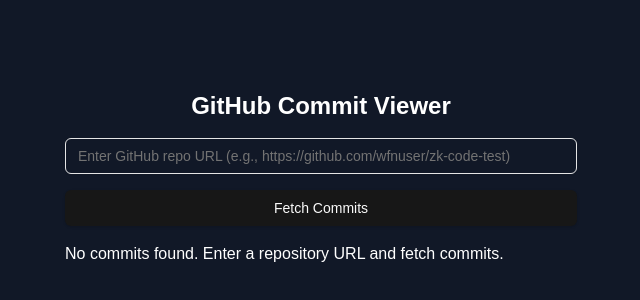
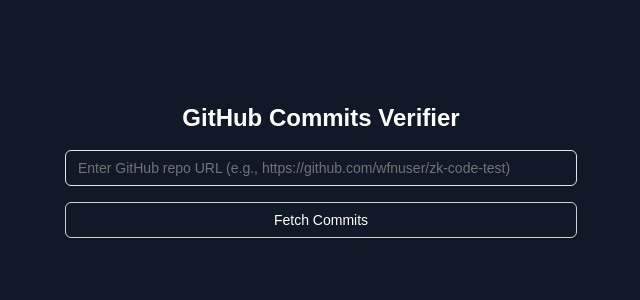
Before and after one commit to YoubetDao/zk-code, a Next.js app in the folder zk-code/: page / in a window 1280 px wide. Shown: the part 222-522 px from the top of the page, without its empty margins (319-959 px from the left). Built offline with nearby package versions, Linux system fonts and the light colour scheme.

Commit message:
feat: enhance ui

```diff
--- a/zk-code/app/page.tsx
+++ b/zk-code/app/page.tsx
@@ -5,6 +5,15 @@
 import { Input } from "@/components/ui/input";
 import { Button } from "@/components/ui/button";
 import { useRouter } from "next/navigation"; // Ensure you're using this import for the App Router
+import {
+  Table,
+  TableBody,
+  TableCell,
+  TableHead,
+  TableHeader,
+  TableRow,
+} from "@/components/ui/table";
+import Link from "next/link";
 
 export default function Home() {
   const [repoUrl, setRepoUrl] = useState("");
@@ -52,7 +61,7 @@
 
   return (
     <div className="min-h-screen flex flex-col items-center justify-center bg-gray-900 text-white p-6">
-      <h1 className="text-2xl font-bold mb-4">GitHub Commit Viewer</h1>
+      <h1 className="text-2xl font-bold mb-4">GitHub Commits Verifier</h1>
 
       <div className="mb-4 w-full max-w-lg">
         <Input
@@ -62,38 +71,66 @@
           onChange={(e) => setRepoUrl(e.target.value)}
           className="w-full mb-4"
         />
-        <Button onClick={fetchCommits} className="w-full">
+        <Button
+          onClick={fetchCommits}
+          className="w-full bg-greyscale-50/8 border border-white/80 text-white hover:border-opacity-80 hover:bg-white/10"
+        >
           Fetch Commits
         </Button>
       </div>
 
       {error && <p className="text-red-500 mb-4">{error}</p>}
 
-      <div className="w-full max-w-lg">
+      <div className="w-full max-w-4xl">
+        {" "}
+        {/* Increased max-width for better table display */}
         {commits.length > 0 ? (
-          <ul className="bg-gray-800 p-4 rounded-lg shadow-lg">
+          <Table>
+            <TableHeader>
+              <TableRow>
+                <TableHead>Message</TableHead>
+                <TableHead>Hash</TableHead>
+                <TableHead>Date</TableHead>
+                <TableHead>Action</TableHead>
+              </TableRow>
+            </TableHeader>
+            <TableBody>
               {commits.map((commit: any) => (
-              <li key={commit.sha} className="mb-4">
-                <p className="text-sm font-bold">{commit.commit.message}</p>
-                <p className="text-xs text-gray-400">
-                  Author: {commit.commit.author.name}
-                </p>
-                <p className="text-xs text-gray-500">
-                  Date: {new Date(commit.commit.author.date).toLocaleString()}
-                </p>
+                <TableRow key={commit.sha}>
+                  <TableCell className="font-medium">
+                    {commit.commit.message}
+                  </TableCell>
+                  <TableCell>
+                    <Link
+                      href={`https://github.com/${
+                        extractRepoInfo(repoUrl)?.username
+                      }/${extractRepoInfo(repoUrl)?.repoName}/commit/${
+                        commit.sha
+                      }`}
+                      target="_blank"
+                      rel="noopener noreferrer"
+                      className="text-blue-400 hover:text-blue-300 underline"
+                    >
+                      {commit.sha.substring(0, 7)}
+                    </Link>
+                  </TableCell>
+                  <TableCell>
+                    {new Date(commit.commit.author.date).toLocaleString()}
+                  </TableCell>
+                  <TableCell>
                     <Button
                       onClick={() => handleClaim(commit.sha)}
-                  className="mt-2 bg-green-500 hover:bg-green-700"
+                      className="bg-greyscale-50/8 border border-white/80 text-white hover:border-opacity-80 hover:bg-white/10"
                     >
-                  Claim
+                      proof
                     </Button>
-              </li>
+                  </TableCell>
+                </TableRow>
               ))}
-          </ul>
+            </TableBody>
+          </Table>
         ) : (
-          !error && (
-            <p>No commits found. Enter a repository URL and fetch commits.</p>
-          )
+          !error && <p></p>
         )}
       </div>
     </div>
--- /dev/null
+++ b/zk-code/components/ui/table.tsx
@@ -0,0 +1,120 @@
+import * as React from "react"
+
+import { cn } from "@/lib/utils"
+
+const Table = React.forwardRef<
+  HTMLTableElement,
+  React.HTMLAttributes<HTMLTableElement>
+>(({ className, ...props }, ref) => (
+  <div className="relative w-full overflow-auto">
+    <table
+      ref={ref}
+      className={cn("w-full caption-bottom text-sm", className)}
+      {...props}
+    />
+  </div>
+))
+Table.displayName = "Table"
+
+const TableHeader = React.forwardRef<
+  HTMLTableSectionElement,
+  React.HTMLAttributes<HTMLTableSectionElement>
+>(({ className, ...props }, ref) => (
+  <thead ref={ref} className={cn("[&_tr]:border-b", className)} {...props} />
+))
+TableHeader.displayName = "TableHeader"
+
+const TableBody = React.forwardRef<
+  HTMLTableSectionElement,
+  React.HTMLAttributes<HTMLTableSectionElement>
+>(({ className, ...props }, ref) => (
+  <tbody
+    ref={ref}
+    className={cn("[&_tr:last-child]:border-0", className)}
+    {...props}
+  />
+))
+TableBody.displayName = "TableBody"
+
+const TableFooter = React.forwardRef<
+  HTMLTableSectionElement,
+  React.HTMLAttributes<HTMLTableSectionElement>
+>(({ className, ...props }, ref) => (
+  <tfoot
+    ref={ref}
+    className={cn(
+      "border-t bg-muted/50 font-medium [&>tr]:last:border-b-0",
+      className
+    )}
+    {...props}
+  />
+))
+TableFooter.displayName = "TableFooter"
+
+const TableRow = React.forwardRef<
+  HTMLTableRowElement,
+  React.HTMLAttributes<HTMLTableRowElement>
+>(({ className, ...props }, ref) => (
+  <tr
+    ref={ref}
+    className={cn(
+      "border-b transition-colors hover:bg-muted/50 data-[state=selected]:bg-muted",
+      className
+    )}
+    {...props}
+  />
+))
+TableRow.displayName = "TableRow"
+
+const TableHead = React.forwardRef<
+  HTMLTableCellElement,
+  React.ThHTMLAttributes<HTMLTableCellElement>
+>(({ className, ...props }, ref) => (
+  <th
+    ref={ref}
+    className={cn(
+      "h-10 px-2 text-left align-middle font-medium text-muted-foreground [&:has([role=checkbox])]:pr-0 [&>[role=checkbox]]:translate-y-[2px]",
+      className
+    )}
+    {...props}
+  />
+))
+TableHead.displayName = "TableHead"
+
+const TableCell = React.forwardRef<
+  HTMLTableCellElement,
+  React.TdHTMLAttributes<HTMLTableCellElement>
+>(({ className, ...props }, ref) => (
+  <td
+    ref={ref}
+    className={cn(
+      "p-2 align-middle [&:has([role=checkbox])]:pr-0 [&>[role=checkbox]]:translate-y-[2px]",
+      className
+    )}
+    {...props}
+  />
+))
+TableCell.displayName = "TableCell"
+
+const TableCaption = React.forwardRef<
+  HTMLTableCaptionElement,
+  React.HTMLAttributes<HTMLTableCaptionElement>
+>(({ className, ...props }, ref) => (
+  <caption
+    ref={ref}
+    className={cn("mt-4 text-sm text-muted-foreground", className)}
+    {...props}
+  />
+))
+TableCaption.displayName = "TableCaption"
+
+export {
+  Table,
+  TableHeader,
+  TableBody,
+  TableFooter,
+  TableHead,
+  TableRow,
+  TableCell,
+  TableCaption,
+}
--- a/zk-code/package.json
+++ b/zk-code/package.json
@@ -13,6 +13,7 @@
     "@radix-ui/react-icons": "^1.3.0",
     "@radix-ui/react-label": "^2.1.0",
     "@radix-ui/react-slot": "^1.1.0",
+    "@tanstack/react-table": "^8.20.5",
     "axios": "^1.7.7",
     "class-variance-authority": "^0.7.0",
     "clsx": "^2.1.1",
```
Also changed, not shown: 1 other file (tests, documents, lock files or other folders). Lines whose indentation alone changed are shown as unchanged.
